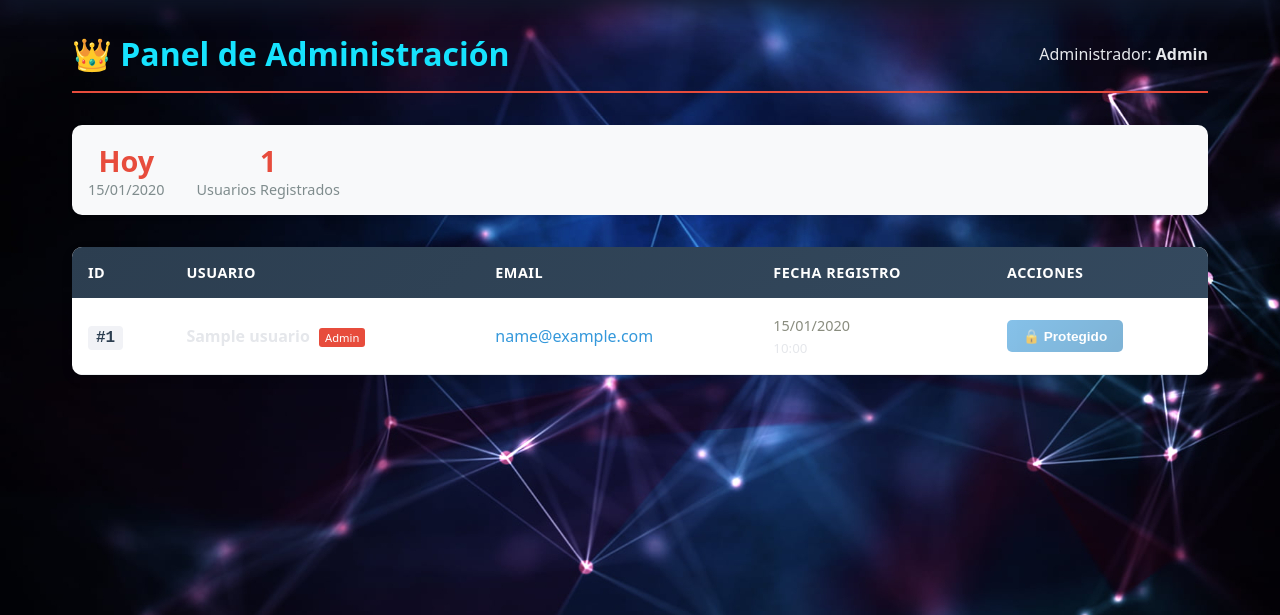
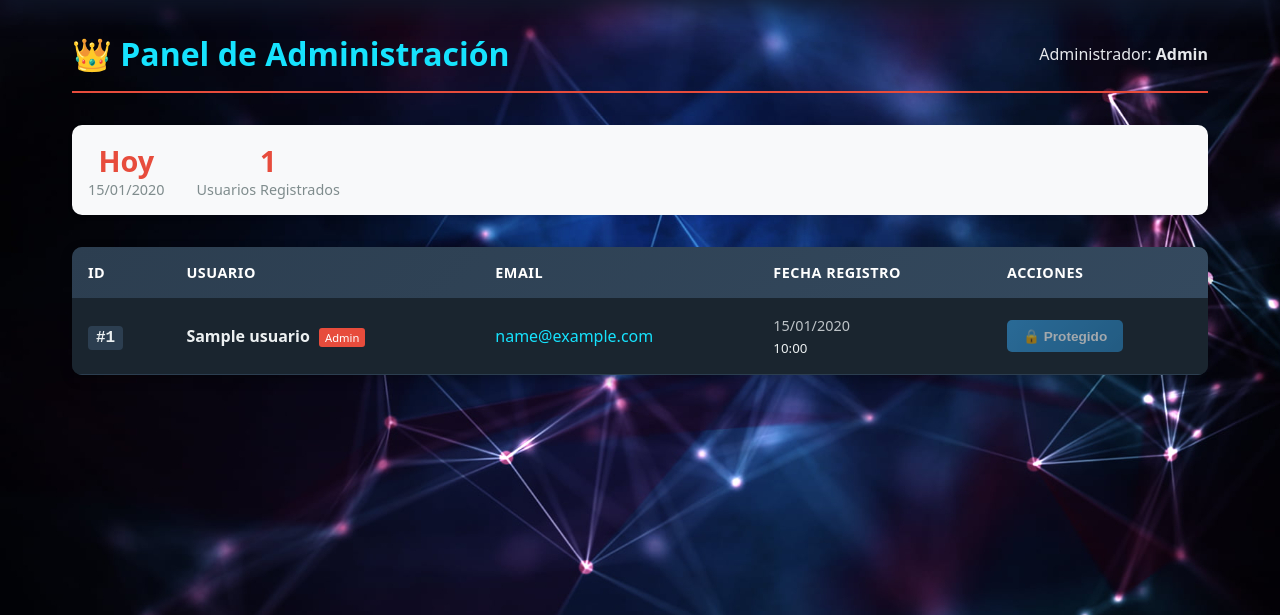
Before and after one commit to AngelMoralesChazari/WebDB, a Flask app: template templates/admin_users.html in a window 1280 px wide. Shown: the part 72-687 px from the top of the page. Run offline with Flask 3, Linux system fonts and the light colour scheme; the template is opened without the code that fills it: most values are stand-ins (such as "Sample title", 1, 10 or a date in 2020).

Commit message:
Cambios realizados en el panel de administrador con los colores

```diff
--- a/templates/admin_users.html
+++ b/templates/admin_users.html
@@ -1,5 +1,6 @@
 <!DOCTYPE html>
 <html lang="es">
+
 <head>
   <meta charset="utf-8" />
   <title>Admin - Usuarios</title>
@@ -34,7 +35,7 @@
       margin-bottom: 2rem;
       display: flex;
       gap: 2rem;
-      box-shadow: 0 2px 4px rgba(0,0,0,0.1);
+      box-shadow: 0 2px 4px rgba(0, 0, 0, 0.1);
     }
 
     .stat-item {
@@ -53,10 +54,11 @@
     }
 
     .admin-table-container {
-      background: white;
+      background: #1a252f;
+      /* Color oscuro que combina con el encabezado */
       border-radius: 10px;
       overflow: hidden;
-      box-shadow: 0 4px 12px rgba(0,0,0,0.1);
+      box-shadow: 0 4px 12px rgba(0, 0, 0, 0.3);
     }
 
     .admin-table {
@@ -80,43 +82,53 @@
 
     .admin-table td {
       padding: 1rem;
-      border-bottom: 1px solid #ecf0f1;
+      border-bottom: 1px solid #2c3e50;
+      /* Líneas divisorias más oscuras */
+      color: #ecf0f1;
+      /* Texto claro para contraste */
     }
 
     .admin-table tbody tr {
+      background: #1a252f;
       transition: all 0.3s ease;
     }
 
     .admin-table tbody tr:hover {
-      background: #f8f9fa;
+      background: #2c3e50;
+      /* Color más claro al pasar el mouse */
       transform: translateY(-2px);
-      box-shadow: 0 2px 8px rgba(0,0,0,0.1);
+      box-shadow: 0 2px 8px rgba(0, 0, 0, 0.2);
     }
 
     .admin-table tbody tr:nth-child(even) {
-      background: #f8f9fa;
+      background: #1e2b37;
+      /* Color ligeramente diferente para filas pares */
     }
 
     .admin-table tbody tr:nth-child(even):hover {
-      background: #e8f4f8;
+      background: #2c3e50;
+      /* Mismo hover para todas las filas */
     }
 
     .user-email {
-      color: #3498db;
+      color: #16e3fe;
+      /* Usar el color azul claro del título */
       font-weight: 500;
     }
 
     .user-id {
       font-family: 'Courier New', monospace;
-      background: #f1f2f6;
+      background: #2c3e50;
+      /* Fondo más oscuro para el ID */
       padding: 0.2rem 0.5rem;
       border-radius: 4px;
       font-weight: bold;
-      color: #2c3e50;
+      color: #ecf0f1;
+      /* Texto más claro */
     }
 
     .user-date {
-      color: #8a8d7f;
+      color: #bdc3c7;
       font-size: 0.9rem;
     }
 
@@ -206,6 +218,7 @@
     }
   </style>
 </head>
+
 <body>
   <header class="site-header">
     <div class="logo-area">
@@ -252,26 +265,28 @@
           </tr>
         </thead>
         <tbody>
-        {% for u in usuarios %}
+          {% for u in usuarios %}
           <tr>
             <td><span class="user-id">#{{ u.Usuario_ID }}</span></td>
             <td>
               <strong>{{ u.Nombre }}</strong>
               {% if u.Usuario_ID == 1 %}
-              <span style="background: #e74c3c; color: white; padding: 2px 6px; border-radius: 3px; font-size: 0.7rem; margin-left: 5px;">Admin</span>
+              <span
+                style="background: #e74c3c; color: white; padding: 2px 6px; border-radius: 3px; font-size: 0.7rem; margin-left: 5px;">Admin</span>
               {% endif %}
             </td>
             <td><span class="user-email">{{ u.Email }}</span></td>
             <td>
-              <span class="user-date">{{ u.FechaRegistro.strftime('%d/%m/%Y') if u.FechaRegistro else 'N/A' }}</span><br>
+              <span class="user-date">{{ u.FechaRegistro.strftime('%d/%m/%Y') if u.FechaRegistro else 'N/A'
+                }}</span><br>
               <small>{{ u.FechaRegistro.strftime('%H:%M') if u.FechaRegistro else '' }}</small>
             </td>
             <td>
               <div class="action-buttons">
                 {% if u.Usuario_ID != 1 %}
                 <form method="post" action="{{ url_for('admin_eliminar_usuario', usuario_id=u.Usuario_ID) }}"
-                      onsubmit="return confirm('¿Eliminar usuario {{ u.Email }}?\\n\\nEsto eliminará:\\n• Todas sus rentas\\n• Todas sus tarjetas\\n\\nLos datos se archivarán en el historial.');"
-                      style="display:inline;">
+                  onsubmit="return confirm('¿Eliminar usuario {{ u.Email }}?\\n\\nEsto eliminará:\\n• Todas sus rentas\\n• Todas sus tarjetas\\n\\nLos datos se archivarán en el historial.');"
+                  style="display:inline;">
                   <button type="submit" class="btn-danger-admin">
                     🗑️ Eliminar
                   </button>
@@ -284,7 +299,7 @@
               </div>
             </td>
           </tr>
-        {% endfor %}
+          {% endfor %}
         </tbody>
       </table>
       {% else %}
@@ -309,7 +324,7 @@
     // Mejorar la confirmación de eliminación
     document.querySelectorAll('form[onsubmit]').forEach(form => {
       const originalOnsubmit = form.onsubmit;
-      form.onsubmit = function(e) {
+      form.onsubmit = function (e) {
         const button = this.querySelector('button');
         if (button) {
           button.innerHTML = '⏳ Eliminando...';
@@ -322,10 +337,11 @@
 
     // Efecto hover mejorado
     document.querySelectorAll('.admin-table tbody tr').forEach(row => {
-      row.addEventListener('mouseenter', function() {
+      row.addEventListener('mouseenter', function () {
         this.style.transition = 'all 0.3s ease';
       });
     });
   </script>
 </body>
+
 </html>
```
